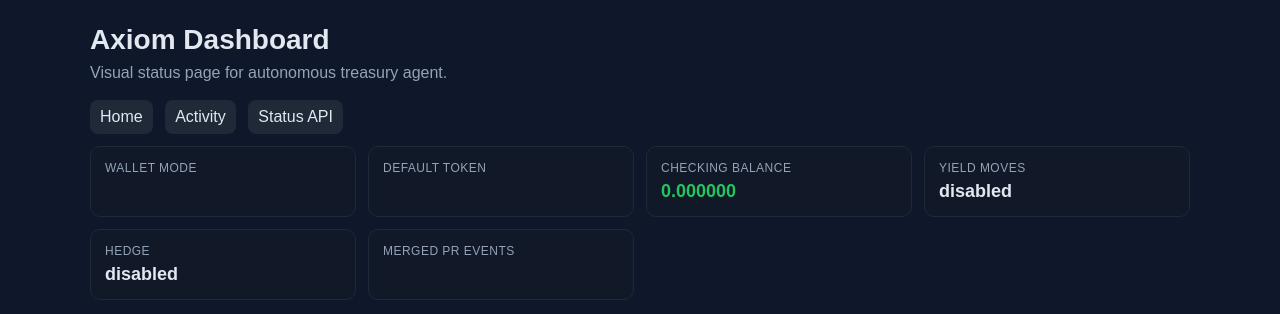
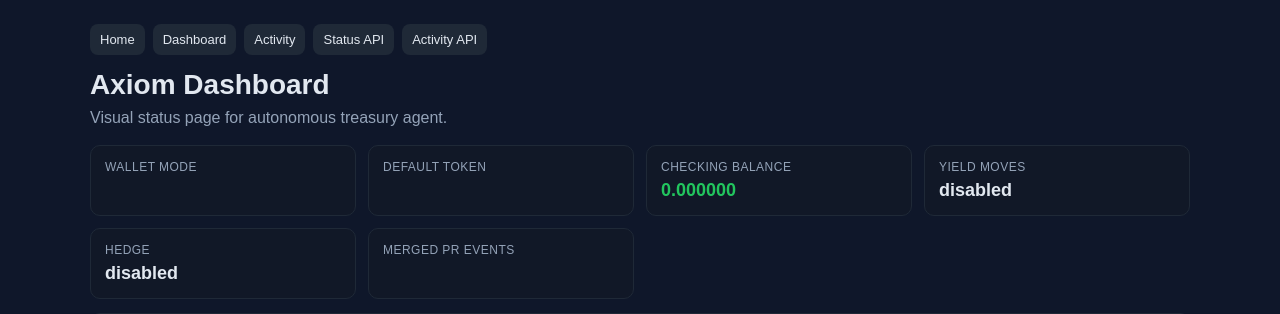
Before and after one commit to comsompom/axiom_afc, a Flask app: template src/axiom/web/templates/dashboard.html in a window 1280 px wide. Shown: the top 314 px of the page. Run offline with Flask 3, Linux system fonts and the light colour scheme; the template is opened without the code that fills it, so the values that code supplies are empty.

Commit message:
update flask app with routes

```diff
--- a/src/axiom/web/app.py
+++ b/src/axiom/web/app.py
@@ -74,7 +74,7 @@ def create_app() -> Flask:
             {"name": "Status API", "path": "/api/status", "description": "JSON snapshot for current status"},
             {"name": "Activity API", "path": "/api/activity", "description": "JSON activity feed (supports filters)"},
         ]
-        return render_template("home.html", menu_links=menu_links)
+        return render_template("home.html", menu_links=menu_links, current_page="home")
 
     @app.get("/dashboard")
     def dashboard():
@@ -92,7 +92,7 @@ def create_app() -> Flask:
             bridge_fee_usdt=settings.bridge_fee_usdt,
         )
         status = collect_status(settings, wallet, github, market)
-        return render_template("dashboard.html", status=status)
+        return render_template("dashboard.html", status=status, current_page="dashboard")
 
     @app.get("/api/status")
     def api_status():
@@ -127,6 +127,7 @@ def create_app() -> Flask:
             selected_action=action or "",
             selected_status=status or "",
             selected_limit=limit,
+            current_page="activity",
         )
 
     @app.get("/api/activity")
--- /dev/null
+++ b/src/axiom/web/templates/_nav.html
@@ -0,0 +1,7 @@
+<div class="topnav">
+  <a class="navbtn {% if current_page == 'home' %}active{% endif %}" href="/">Home</a>
+  <a class="navbtn {% if current_page == 'dashboard' %}active{% endif %}" href="/dashboard">Dashboard</a>
+  <a class="navbtn {% if current_page == 'activity' %}active{% endif %}" href="/activity">Activity</a>
+  <a class="navbtn {% if current_page == 'status_api' %}active{% endif %}" href="/api/status">Status API</a>
+  <a class="navbtn {% if current_page == 'activity_api' %}active{% endif %}" href="/api/activity">Activity API</a>
+</div>
--- a/src/axiom/web/templates/dashboard.html
+++ b/src/axiom/web/templates/dashboard.html
@@ -7,10 +7,11 @@
   <style>
     body { font-family: Arial, sans-serif; background: #0f172a; color: #e2e8f0; margin: 0; }
     .container { max-width: 1100px; margin: 24px auto; padding: 0 16px; }
+    .topnav { margin-bottom: 14px; display: flex; gap: 8px; flex-wrap: wrap; }
+    .navbtn { display: inline-block; background: #1f2937; color: #e2e8f0; padding: 8px 10px; border-radius: 8px; text-decoration: none; font-size: 13px; }
+    .navbtn.active { background: #2563eb; color: #ffffff; }
     .title { font-size: 28px; font-weight: 700; margin-bottom: 8px; }
     .subtitle { color: #94a3b8; margin-bottom: 18px; }
-    .actions { margin-bottom: 12px; }
-    .btn { display: inline-block; background: #1f2937; color: #e2e8f0; padding: 8px 10px; border-radius: 8px; text-decoration: none; margin-right: 8px; }
     .grid { display: grid; grid-template-columns: repeat(auto-fill, minmax(260px, 1fr)); gap: 12px; }
     .card { background: #111827; border: 1px solid #1f2937; border-radius: 10px; padding: 14px; }
     .label { font-size: 12px; color: #94a3b8; text-transform: uppercase; letter-spacing: 0.04em; }
@@ -24,13 +25,9 @@
 </head>
 <body>
   <div class="container">
+    {% include "_nav.html" %}
     <div class="title">Axiom Dashboard</div>
     <div class="subtitle">Visual status page for autonomous treasury agent.</div>
-    <div class="actions">
-      <a class="btn" href="/">Home</a>
-      <a class="btn" href="/activity">Activity</a>
-      <a class="btn" href="/api/status">Status API</a>
-    </div>
 
     <div class="grid">
       <div class="card">
--- a/src/axiom/web/templates/home.html
+++ b/src/axiom/web/templates/home.html
@@ -9,6 +9,7 @@
     .container { max-width: 1000px; margin: 24px auto; padding: 0 16px; }
     .topnav { margin-bottom: 14px; display: flex; gap: 8px; flex-wrap: wrap; }
     .navbtn { display: inline-block; background: #1f2937; color: #e2e8f0; padding: 8px 10px; border-radius: 8px; text-decoration: none; font-size: 13px; }
+    .navbtn.active { background: #2563eb; color: #ffffff; }
     .title { font-size: 30px; font-weight: 700; margin-bottom: 8px; }
     .subtitle { color: #94a3b8; margin-bottom: 18px; }
     .grid { display: grid; grid-template-columns: repeat(auto-fill, minmax(260px, 1fr)); gap: 12px; }
```
Also changed, not shown: src/axiom/utils/activity_store.py (added, +52 -0 lines), src/axiom/web/templates/activity.html (+4 -5 lines), tests/integration/test_web_integration.py (+2 -0 lines), 1 other file.
